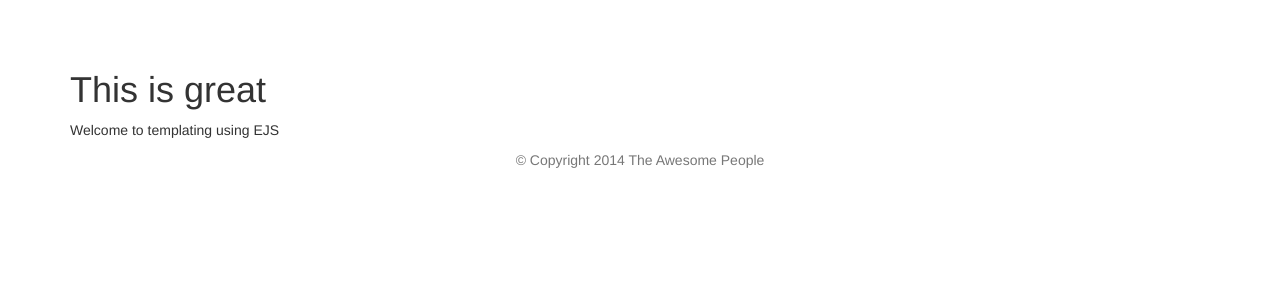
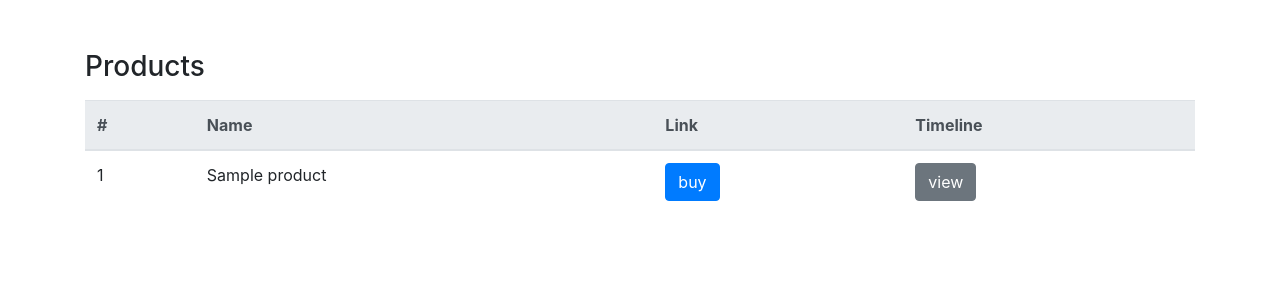
Before and after one commit to nfl-nzr/amazon_scraper, a Node project: template views/pages/products.ejs in a window 1280 px wide. Shown: the top 300 px of the page. Run offline with Node 20 templates, Linux system fonts and the light colour scheme; the template is opened without the code that fills it: most values are stand-ins (such as "Sample title", 1, 10 or a date in 2020); some libraries are stand-ins or nearby versions.

Commit message:
ejs templates

```diff
--- a/polka_server.js
+++ b/server.js
@@ -13,16 +13,16 @@ const _dbOps = require('./helpers/db');
 
 const views = join(__dirname, 'views');
 
-cron.schedule('*/1 * * * *', () => {
-    console.log(new Date())
+cron.schedule('*/5 * * * * *', () => {
+    scrape()
 });
 
 const app = polka().listen(3000);
 
 app.get('/products', (req, res) => {
     res.render = () => {
-        console.log('>>')
-        renderFile(join(views, 'pages/products.ejs'), {}, (err, html) => {
+        const products = _dbOps.getAllProducts();
+        renderFile(join(views, 'pages/products.ejs'), { products }, (err, html) => {
             // Handle Error, else return output
             if (err) return send(res, 500, err.message || err);
             res.setHeader('content-type', 'text/html');
@@ -32,5 +32,14 @@ app.get('/products', (req, res) => {
     res.render()
 });
 app.get('/products/:id/timeline', (req, res) => {
-    send(res, 200, _dbOps.getProductAndTimeline(req.params.id), JSON_HEADER)
+    res.render = () => {
+        const products = _dbOps.getAllProducts();
+        renderFile(join(views, 'pages/products.ejs'), { products }, (err, html) => {
+            // Handle Error, else return output
+            if (err) return send(res, 500, err.message || err);
+            res.setHeader('content-type', 'text/html');
+            send(res, 200, html);
+        });
+    }
+    res.render()
 });
--- a/views/pages/products.ejs
+++ b/views/pages/products.ejs
@@ -8,17 +8,31 @@
 </head>
 
 <body class="container">
-
     <main>
         <div>
-            <h1>This is great</h1>
-            <p>Welcome to templating using EJS</p>
+            <h3>Products</h3>
+            <table class="table mt-3">
+                <thead class="thead-light">
+                    <tr>
+                        <th>#</th>
+                        <th>Name</th>
+                        <th>Link</th>
+                        <th>Timeline</th>
+                    </tr>
+                </thead>
+                <% products.forEach(function(product,index) { %>
+                <tr>
+                    <td> <%= index+1 %> </td>
+                    <td> <%= product.name %> </td>
+                    <td> <a href="<%= product.url %>" class="btn btn-primary">buy</a></td>
+                    <td> <a href="http://localhost:3000/products/<%= product.product_uuid %>/timeline"
+                            class="btn btn-secondary">
+                            view</a></td>
+                </tr>
+                <% }) %>
+            </table>
         </div>
     </main>
-
-    <footer>
-        <% include ../partials/footer.ejs %>
-    </footer>
 
 </body>
 
--- a/views/partials/head.ejs
+++ b/views/partials/head.ejs
@@ -1,9 +1,9 @@
 <!-- views/partials/head.ejs -->
 <meta charset="UTF-8">
-<title>Super Awesome</title>
+<title>Glass</title>
 
 <!-- CSS (load bootstrap from a CDN) -->
-<link rel="stylesheet" href="https://stackpath.bootstrapcdn.com/bootstrap/3.2.0/css/bootstrap.min.css">
+<link rel="stylesheet" href="https://stackpath.bootstrapcdn.com/bootstrap/4.3.1/css/bootstrap.min.css">
 <style>
     body {
         padding-top: 50px;
```
Also changed, not shown: db.json (+62 -1 lines), scraper.js (+7 -8 lines), views/pages/product.ejs (added).
